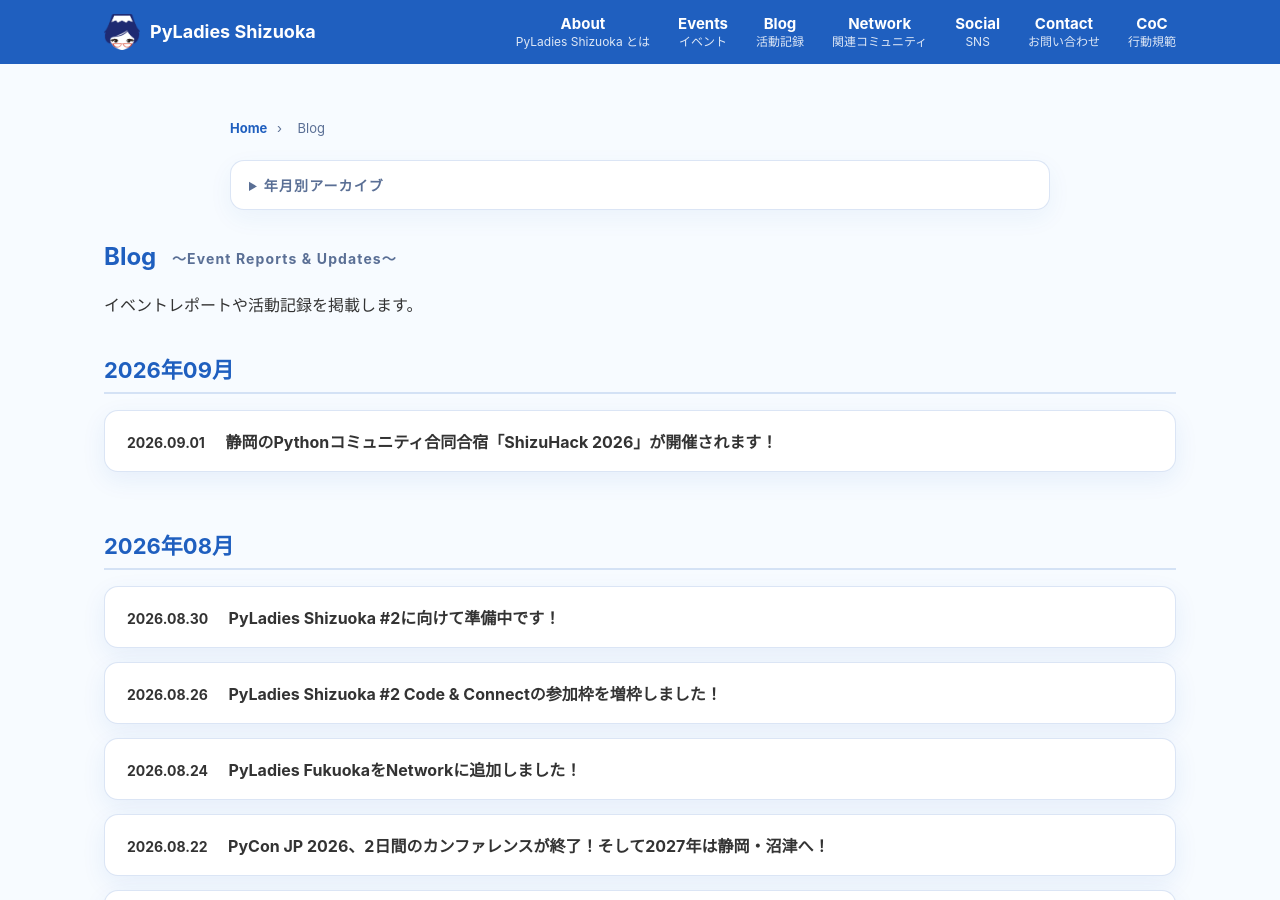
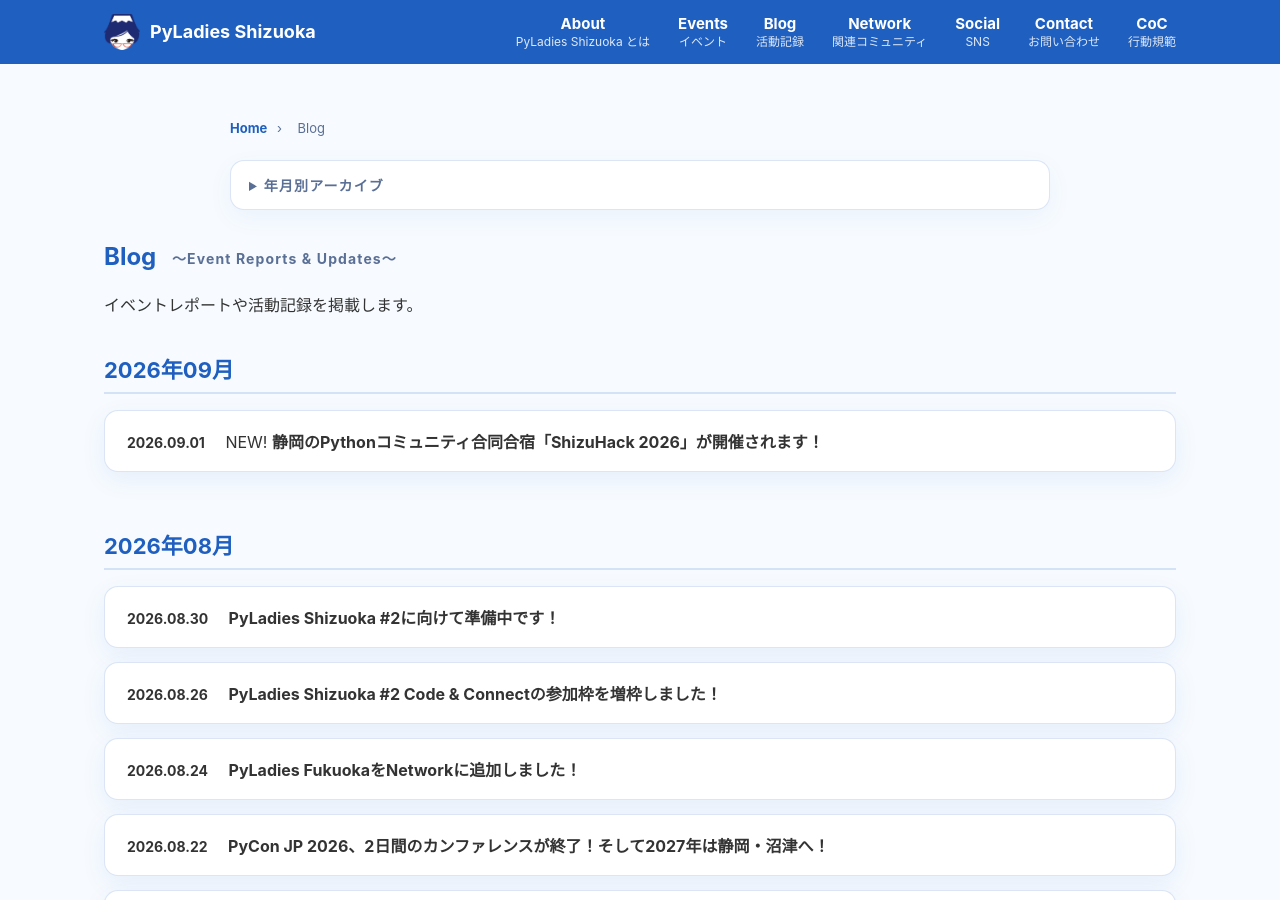
Before and after one commit to PyLadiesShizuoka/pyladiesshizuoka.github.io, a Jekyll site: the page built from blog/index.html, in a window 1280 px wide and 900 px high. Built offline with Jekyll 4.4.1, drawn with Linux system fonts in a browser that asks for light colours.

Commit message:
Highlight latest blog post with 'NEW!' label
Added a label for the latest blog post.

```diff
--- a/blog/index.html
+++ b/blog/index.html
@@ -45,6 +45,7 @@
     </div>
 
     <div class="blog-month-list">
+      {% assign latest_post = site.posts.first %}
       {% assign posts_by_year = site.posts | group_by_exp: "post", "post.date | date: '%Y'" %}
       {% for year in posts_by_year %}
         {% assign posts_by_month = year.items | group_by_exp: "post", "post.date | date: '%m'" %}
@@ -55,11 +56,16 @@
             <div class="blog-list">
               {% for post in month.items %}
                 <article class="blog-card">
-                  <a href="{{ post.url | relative_url }}">
-                    <span class="blog-date">{{ post.date | date: "%Y.%m.%d" }}</span>
-                    <span class="blog-title">{{ post.title }}</span>
-                  </a>
-                </article>
+  <a href="{{ post.url | relative_url }}">
+    <span class="blog-date">{{ post.date | date: "%Y.%m.%d" }}</span>
+
+    {% if post.url == latest_post.url %}
+      <span class="new-label">NEW!</span>
+    {% endif %}
+
+    <span class="blog-title">{{ post.title }}</span>
+  </a>
+</article>
               {% endfor %}
             </div>
           </section>
```
